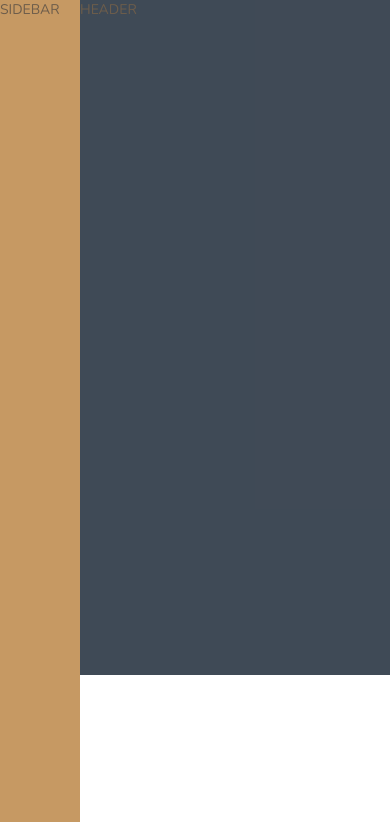
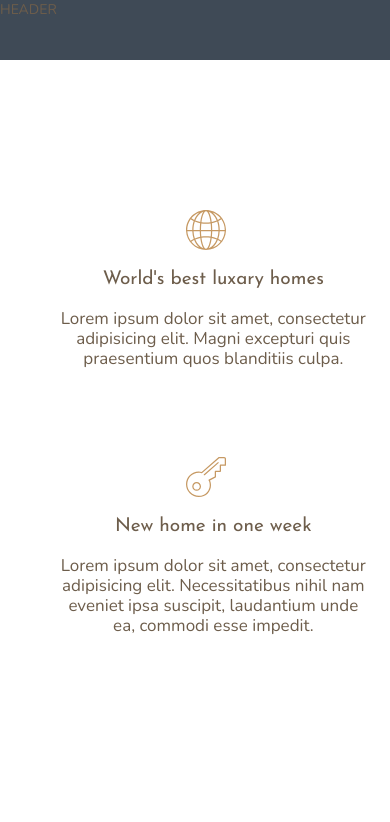
Before and after one commit to wdwiii/nexter, a website: page index.html in a window 390 px wide. Shown: the top 822 px of the page. Drawn offline with nearby package versions, Linux system fonts and the light colour scheme; files that its build step writes are made by us from their sources.

Commit message:
Modify container grid template to reflect mobile-first approach
-Sidebar(nav) placed in top row for mobile devices
-First row of page content (header) is calculated to be 100% of the
viewport height minus the height of the navigation bar
-Header is calculated to be 80% of the viewport height at 800px
-Sidebar moves to span all rows in the first column at 1090px

```diff
--- a/sass/_base.scss
+++ b/sass/_base.scss
@@ -35,8 +35,17 @@ body {
 
 .container {
     display: grid;
-    grid-template-rows: 80vh min-content 40vw  repeat(3, min-content);
-    grid-template-columns: [sidebar-start] 8rem [sidebar-end full-start] minmax(6rem, 1fr) [center-start] repeat(8, [col-start] minmax(min-content, 14rem) [col-end]) [center-end] minmax(6rem, 1fr) [full-end];
+    grid-template-rows: [sidebar-start] 6rem [sidebar-end] calc(100vh - 6rem) repeat(6, min-content);
+    grid-template-columns: [full-start] minmax(6rem, 1fr) [center-start] repeat(8, [col-start] minmax(min-content, 14rem) [col-end]) [center-end] minmax(6rem, 1fr) [full-end];
+
+    @media only screen and (min-width: 50em) {
+        grid-template-rows: [sidebar-start] 6rem [sidebar-end] 80vh repeat(6, min-content);
+    }
+
+    @media only screen and (min-width: 68.125em) {
+        grid-template-rows: 80vh min-content 40vw  repeat(3, min-content);
+        grid-template-columns: [sidebar-start] 8rem [sidebar-end full-start] minmax(6rem, 1fr) [center-start] repeat(8, [col-start] minmax(min-content, 14rem) [col-end]) [center-end] minmax(6rem, 1fr) [full-end];
+    }
 
     & > * {
         font-size: 1.4rem;
```
